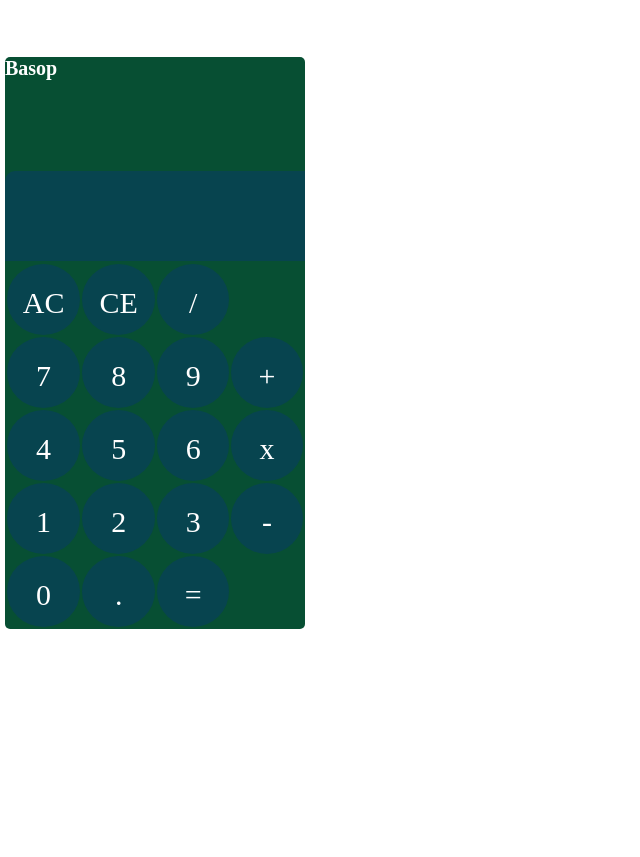
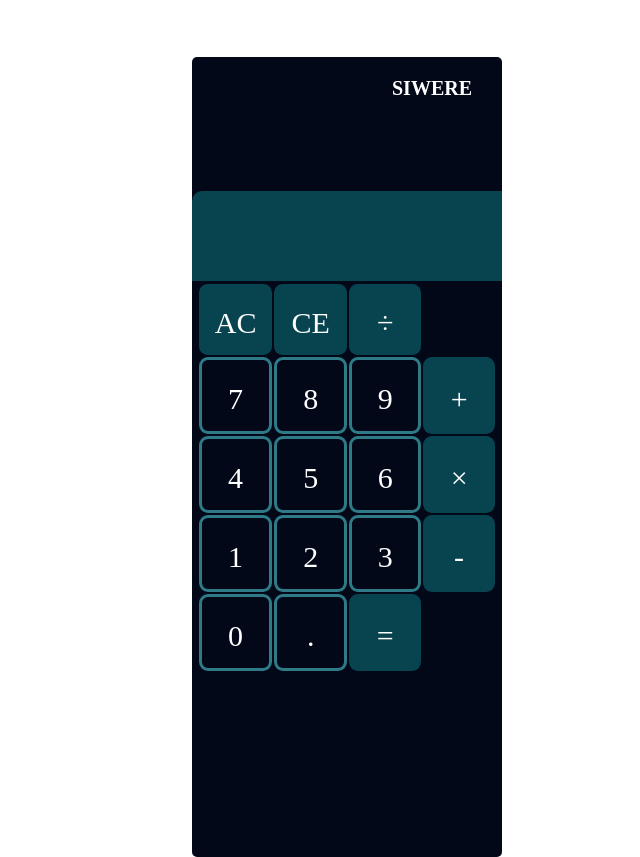
Before and after one commit to siwere66087/calculatorJs, a plain HTML site: page index.html in a window 1280 px wide. Shown: the whole page, without its empty margins (0-640 px from the left). Before the commit the page ends 800 px from the top, so only its background shows below. Drawn offline with Linux system fonts and the light colour scheme.

Commit message:
Add files via upload

```diff
--- a/index.html
+++ b/index.html
@@ -5,7 +5,7 @@
     <meta http-equiv="X-UA-Compatible" content="IE=edge" />
     <meta name="viewport" content="width=device-width, initial-scale=1.0" />
     <link rel="stylesheet" href="style.css" />
-    <title>Document</title>
+    <title>calculator</title>
   </head>
   <body>
 
@@ -13,21 +13,21 @@
 
     <div class="container">
   <div class="calculator">
-    <h4 class="title">Basop </h4>
+
+    <h4 class="title">SIWERE</h4>
+
   <form action= "" id="myForm">
+  <input type="text" name="result" id ="display" disabled>
 
-  <input type="text" name="result"
-            id ="display" disabled>
-
-        </form>
+ </form>
 
 
         <div class="buttons">
           <table>
             <tr>
-              <td class="first"  onclick="display.value=''" id="ac">AC</td>
+              <td class="second"  onclick="display.value=''" id="ac">AC</td>
               <td  class="second"  id="ce" onclick="backspc()">CE</td>
-              <td class="second" id="divide">/</td>
+              <td class="second" id="divide">&divide;</td>
             </tr>
             <tr>
               <td class="first" id="seven">7</td>
@@ -40,7 +40,7 @@
               <td class="first" id="four">4</td>
               <td class="first" id="five">5</td>
               <td class="first" id="six">6</td>
-              <td class="second" id="double">x</td>
+              <td class="second" id="double">&times;</td>
             </tr>
             <tr>
               <td class="first" id="one">1</td>
--- a/style.css
+++ b/style.css
@@ -13,6 +13,7 @@ box-sizing: border-box;
     max-width: 310px;
     max-height: 200px;
     margin-right: 30rem;
+
 }
 
 
@@ -20,7 +21,7 @@ box-sizing: border-box;
 .calculator{
   width:300px;
   height:150px;
-  background-color:rgb(7, 79, 51);
+  background-color:rgb(2, 8, 24);
   margin-top:50px;
   margin:auto;
   margin-top:20px;
@@ -32,7 +33,7 @@ box-sizing: border-box;
   height:300px;
   margin:auto;
   padding-top:1px;
-  background-color:rgb(7, 79, 51);
+  background-color:rgb(2, 8, 24);
   display:table;
   border-radius: 0px 0px 5px 5px;
 
@@ -41,7 +42,15 @@ box-sizing: border-box;
 
 color: white;
 font-size: 20px;
+margin-left: 200px;
+padding-top: 20px;
 
+
+
+}
+#sum{
+/* background-color: rgb(24, 74, 240); */
+/* width: 9em; */
 
 }
 
@@ -55,13 +64,13 @@ border-radius: 10px 0px 0px 0px;
 
   .first{
   font-size:30px;
-  border:1px rgb(152,192,199);
+  border:3px solid rgb(46, 122, 135);
   width:75px;
   text-align:center;
   font-family:TarusHeavy;
-  background-color:rgb(7, 68, 79);
+  background-color:rgb(2, 8, 24);
   color:white;
-  border-radius: 50%;
+  border-radius: 12%;
  padding-bottom:15px;
  padding-top:22px;
   }
@@ -74,7 +83,7 @@ border-radius: 10px 0px 0px 0px;
   font-family:TarusHeavy;
   background-color:rgb(7, 68, 79);
   color:white;
-  border-radius: 50%;
+  border-radius: 12%;
  padding-bottom:15px;
  padding-top:22px;
   }
@@ -84,7 +93,45 @@ border-radius: 10px 0px 0px 0px;
 	  margin-top:65px;
 	  color:rgb(248, 13, 13);
 
-	  font-size:20px;
+	  font-size:50px;
 	  border:transparent;
 	  text-align:right;
   }
+
+
+
+/*MEDIA QUERY*/
+
+
+
+@media (min-width:320px ) {
+
+.container{
+  width: 100%;
+height: auto;
+/* margin-left: 5%; */
+
+  }
+
+.calculator{
+width: auto;
+height: auto;
+}
+}
+@media  (min-width:481px){
+
+  .container{
+    width: 100%;
+  height: auto;
+  margin-left: 15%;
+
+    }
+  .calculator{
+
+display: block;
+width: 100wv;
+height: 100vh;
+
+  }
+
+  }
```
